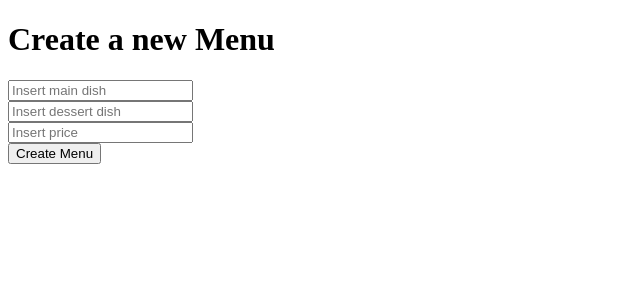
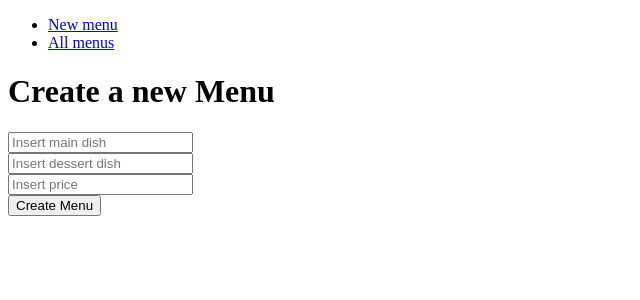
Before and after one commit to MelpCode/django-menus-app, a Django app: page /menus/new/ in a window 1280 px wide. Shown: the top 300 px of the page, without its empty margins (0-640 px from the left). Run offline with Django 4.2, Linux system fonts and the light colour scheme.

Commit message:
navigation template added

```diff
--- a/django_menus_app/django_menus_app/templates/layout/main.html
+++ b/django_menus_app/django_menus_app/templates/layout/main.html
@@ -7,6 +7,7 @@
   <title>{%block title%}{%endblock%}</title>
 </head>
 <body>
+  {% include 'partials/navigation.html' %}
   {%block content%}{%endblock%}
 </body>
 </html>
--- /dev/null
+++ b/django_menus_app/django_menus_app/templates/partials/navigation.html
@@ -0,0 +1,10 @@
+<nav>
+  <ul>
+    <li>
+      <a href="/menus/new">New menu</a>
+    </li>
+    <li>
+      <a href="/menus/">All menus</a>
+    </li>
+  </ul>
+</nav>
```
